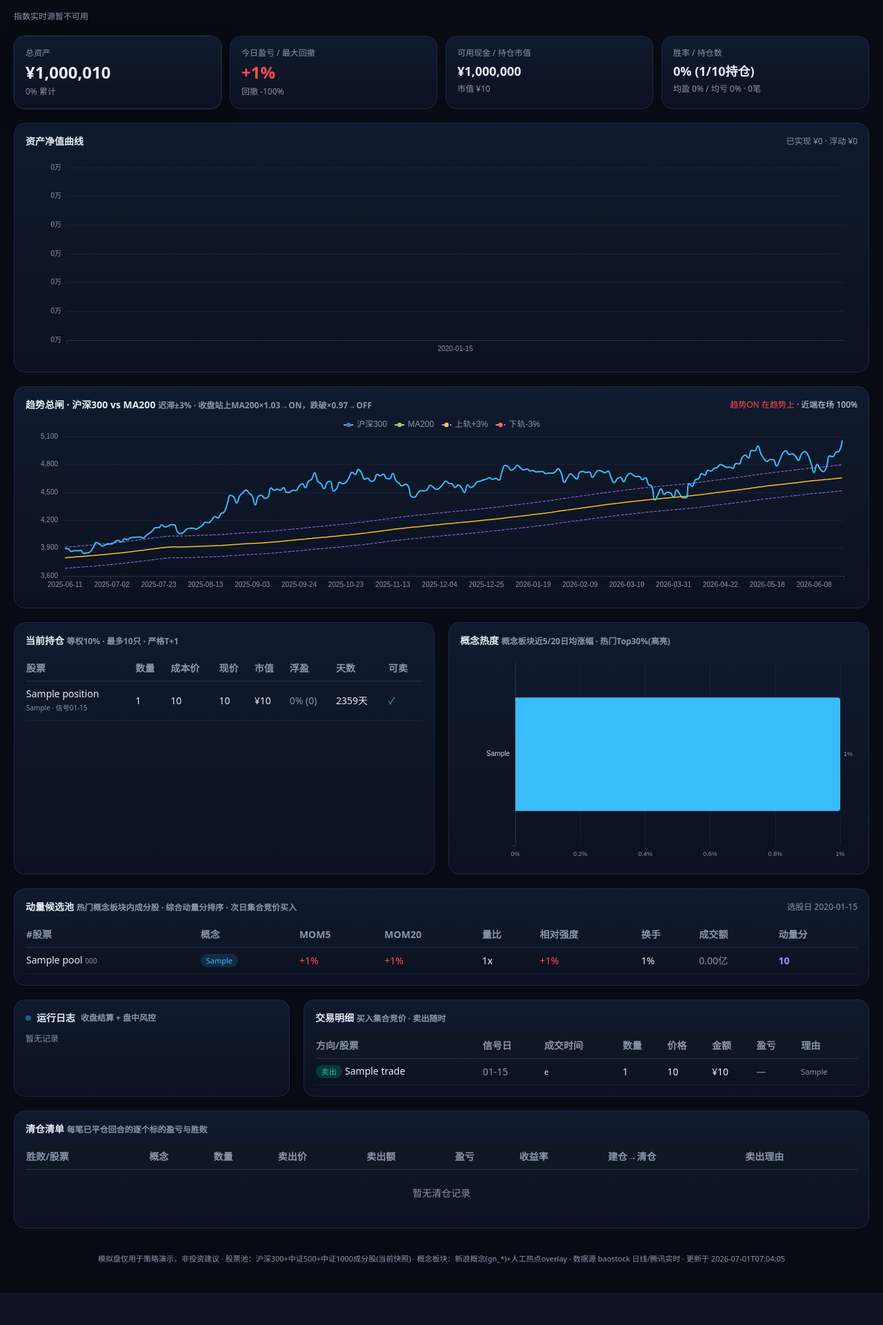
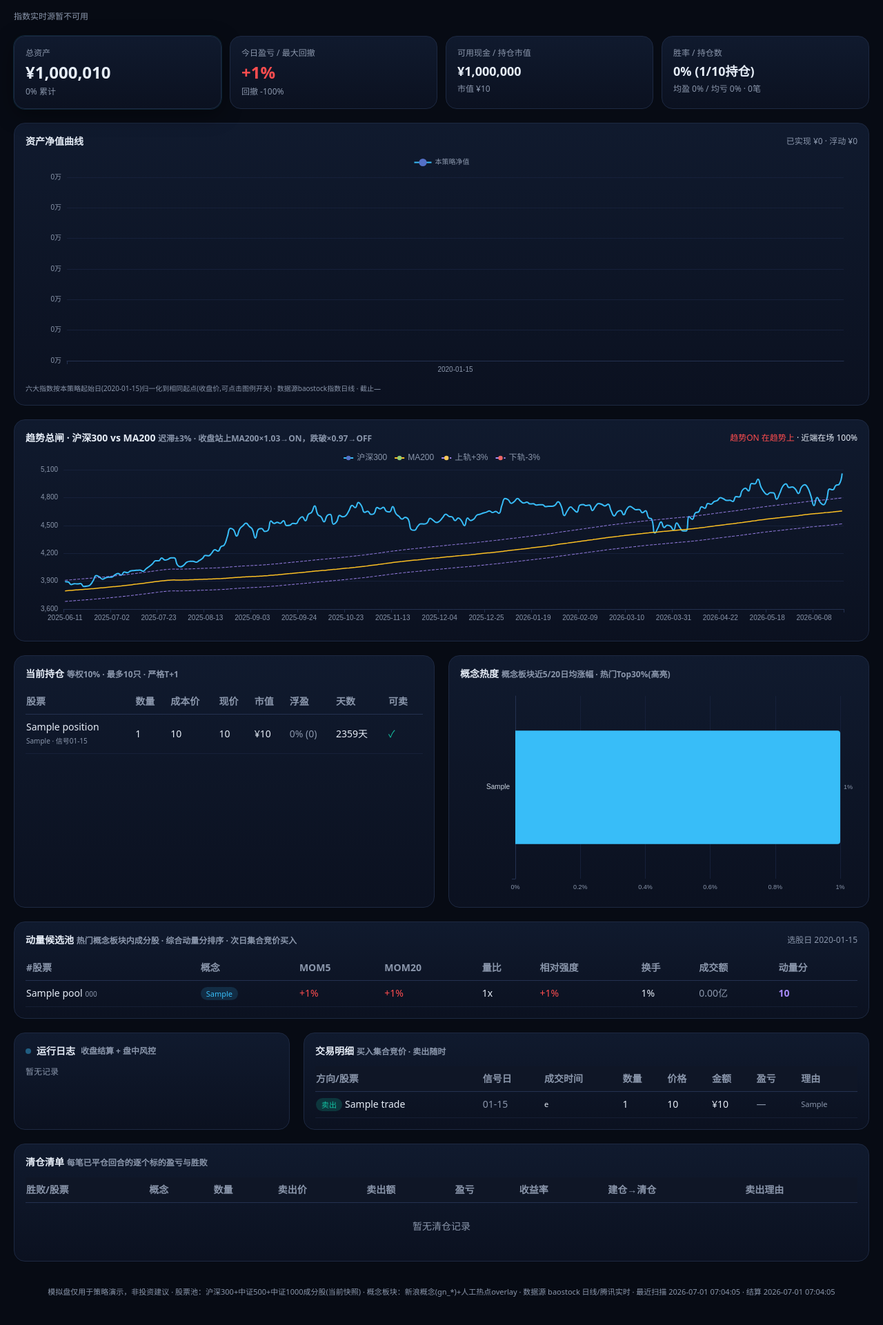
Before and after one commit to isabella-ferrari-ai/momentum-sim, a Flask app: page / in a window 1280 px wide. Shown: the part 80-2001 px from the top of the page at 69% size. Before the commit the page ends 1954 px from the top, so only its background shows below. Run offline with Flask 2, Linux system fonts and the light colour scheme; data comes from the database, SQL or seed files in the repository; tables that the repository leaves empty hold one stand-in row (values such as "Sample post"); data that the repository does not hold is empty; some libraries are stand-ins or nearby versions.

Commit message:
feat(净值): 净值曲线叠加同期六大股指归一化对比线
- data_fetcher: BENCH_INDICES(上证/沪深300/中证500/中证1000/科创50/创业板指)
  + fetch_bench_history/refresh_bench_history(baostock日线收盘,不复权;科创50 baostock空
  回退新浪指数日线) + CLI bench;写 data/index_history.json
- scheduler.settle_close: 每日收盘后刷新 index_history.json(自管bs_session)
- app: /api/bench 读快照
- 前端 loadEquity: 6指数按净值起始日(=起始资金)归一到相同起点,ffill缺失日不编造,
  可点击图例开关;标注口径(收盘价,归一化)+数据源+数据截止日

Co-Authored-By: Claude Opus 4.8 <noreply@anthropic.com>

```diff
--- a/app.py
+++ b/app.py
@@ -56,6 +56,9 @@ def api_overview():
     for e in curve:
         peak = max(peak, e["total_equity"])
         mdd = min(mdd, e["total_equity"] / peak - 1)
+    _scan = db.get_scan_log(1)
+    last_scan = _scan[0]["ts"] if _scan else None
+    last_scan_msg = _scan[0].get("message") if _scan else None
     return jsonify({
         "db": which,
         "cash": round(acct["cash"], 2),
@@ -74,6 +77,8 @@ def api_overview():
         "avg_loss_pct": round(avg_loss, 2),
         "max_drawdown": round(mdd * 100, 2),
         "updated_at": acct.get("updated_at"),
+        "last_scan": last_scan,
+        "last_scan_msg": last_scan_msg,
         "trend": db.get_meta("trend"),
     })
 
@@ -82,6 +87,18 @@ def api_overview():
 def api_equity():
     _select_db()
     return jsonify(db.get_equity_curve())
+
+
+@app.route("/api/bench")
+def api_bench():
+    """净值曲线的六大指数同期对比数据（真实收盘价，前端按净值起始日归一化叠加）。
+    由调度器每日收盘后刷新到 data/index_history.json；与 live/backtest 无关。"""
+    import json as _json
+    path = os.path.join(BASE_DIR, "data", "index_history.json")
+    if not os.path.exists(path):
+        return jsonify({"indices": {}, "source": "", "updated": ""})
+    with open(path, encoding="utf-8") as f:
+        return jsonify(_json.load(f))
 
 
 @app.route("/api/positions")
--- a/data_fetcher.py
+++ b/data_fetcher.py
@@ -41,6 +41,18 @@ INDEX_BASKET = [
     ("sh000852", "中证1000", "sh.000852"),
     ("sh000688", "科创50", "sh.000688"),
 ]
+
+# 净值曲线对比用：振威指定的六大宽基指数（展示名 -> baostock 代码）
+# baostock 无科创50(sh.000688)指数日线(返回空)，回退新浪指数日线(akshare stock_zh_index_daily)。
+BENCH_INDICES = [
+    ("上证指数", "sh.000001"),
+    ("沪深300", "sh.000300"),
+    ("中证500", "sh.000905"),
+    ("中证1000", "sh.000852"),
+    ("科创50", "sh.000688"),
+    ("创业板指", "sz.399006"),
+]
+BENCH_HISTORY_PATH = os.path.join(BASE_DIR, "data", "index_history.json")
 
 # baostock 日线字段
 K_FIELDS = "date,code,open,high,low,close,preclose,volume,amount,turn,tradestatus,pctChg,isST"
@@ -121,6 +133,68 @@ def get_trade_dates(start, end):
     if df.empty:
         return []
     return df[df["is_trading_day"] == "1"]["calendar_date"].tolist()
+
+
+def _ak_index_daily(symbol, start, end):
+    """新浪指数日线回退（baostock 无该指数日线时，如 科创50）。symbol 如 sh000688。
+    数据源：akshare stock_zh_index_daily（新浪），真实收盘价。"""
+    import akshare as ak
+    k = ak.stock_zh_index_daily(symbol=symbol)
+    k["date"] = k["date"].astype(str)
+    k = k[(k["date"] >= start) & (k["date"] <= end)]
+    return [{"date": str(r["date"]), "close": float(r["close"])}
+            for _, r in k.iterrows() if pd.notna(r["close"])]
+
+
+def fetch_bench_history(start, end):
+    """拉六大宽基指数日线收盘价（需已在 bs_session 内）。
+    返回 (indices, sources)：indices={展示名:[{date,close}]}, sources={展示名:'baostock'|'sina'}。
+    数据诚实：全部真实收盘价(不复权)；baostock 为主，返回空则回退新浪(akshare)，
+    仍失败则该指数留空不编造。"""
+    out, srcs = {}, {}
+    for nm, code in BENCH_INDICES:
+        rows = []
+        try:
+            df = get_index(start, end, code=code)
+            if df is not None and not df.empty:
+                rows = [{"date": str(r["date"]), "close": float(r["close"])}
+                        for _, r in df.iterrows() if pd.notna(r["close"])]
+                if rows:
+                    srcs[nm] = "baostock"
+        except Exception as e:
+            print("[bench] baostock", nm, "err", e)
+        if not rows:  # baostock 空(科创50) -> 新浪指数日线回退
+            try:
+                rows = _ak_index_daily(code.replace(".", ""), start, end)
+                if rows:
+                    srcs[nm] = "sina"
+            except Exception as e:
+                print("[bench] sina", nm, "err", e)
+        if rows:
+            out[nm] = rows
+    return out, srcs
+
+
+def refresh_bench_history(start, end, td=None, path=None):
+    """拉六大指数日线并写 index_history.json（自管 bs_session；供调度器/CLI 调用）。
+    返回 (指数数量, 数据截止日)。前端读该文件把指数按净值起始日归一化叠加到净值曲线。"""
+    path = path or BENCH_HISTORY_PATH
+    with bs_session():
+        indices, srcs = fetch_bench_history(start, end)
+    last = ""
+    for rows in indices.values():
+        if rows:
+            last = max(last, rows[-1]["date"])
+    sina = [nm for nm, s in srcs.items() if s == "sina"]
+    source = "baostock 指数日线收盘价(不复权)"
+    if sina:
+        source += "；" + "/".join(sina) + " 用新浪指数日线"
+    payload = {"updated": last or (td or ""), "source": source,
+               "sources": srcs, "indices": indices}
+    os.makedirs(os.path.dirname(path), exist_ok=True)
+    with open(path, "w", encoding="utf-8") as f:
+        json.dump(payload, f, ensure_ascii=False)
+    return len(indices), last
 
 
 def get_all_basics():
@@ -809,6 +883,11 @@ if __name__ == "__main__":
         uni = set(universe_codes())
         n, source = refresh_concept_map(d, only_codes=uni or None)
         print(f"[concept] {n} 只股票概念映射已缓存 源={source or '无(全失败)'} (date={concept_map_date()})")
+    elif len(sys.argv) >= 2 and sys.argv[1] == "bench":
+        s = sys.argv[2] if len(sys.argv) > 2 else "2026-06-22"
+        e = sys.argv[3] if len(sys.argv) > 3 else pd.Timestamp("now").strftime("%Y-%m-%d")
+        n, last = refresh_bench_history(s, e)
+        print(f"[bench] {n} 只指数日线已写入 {BENCH_HISTORY_PATH} (截止 {last})")
     else:
         with bs_session():
             print("trade dates sample:", get_trade_dates("2026-06-01", "2026-06-22"))
--- a/templates/index.html
+++ b/templates/index.html
@@ -98,7 +98,8 @@ tailwind.config = {
       <h2 class="font-semibold text-sm">资产净值曲线</h2>
       <div class="text-xs text-muted">已实现 <span id="realized" class="num">—</span> · 浮动 <span id="floating" class="num">—</span></div>
     </div>
-    <div id="equity-chart" style="height:300px"></div>
+    <div id="equity-chart" style="height:330px"></div>
+    <div id="equity-cap" class="text-[10px] text-muted mt-1 leading-snug"></div>
   </section>
 
   <!-- Trend gate: 沪深300 + MA200 迟滞带 -->
@@ -205,7 +206,7 @@ tailwind.config = {
   </section>
 
   <footer class="text-center text-muted text-[11px] py-4">
-    模拟盘仅用于策略演示，非投资建议 · 股票池：沪深300+中证500+中证1000成分股(当前快照) · 概念板块：新浪概念(gn_*)+人工热点overlay · 数据源 baostock 日线/腾讯实时 · 更新于 <span id="updated">—</span>
+    模拟盘仅用于策略演示，非投资建议 · 股票池：沪深300+中证500+中证1000成分股(当前快照) · 概念板块：新浪概念(gn_*)+人工热点overlay · 数据源 baostock 日线/腾讯实时 · 最近扫描 <span id="updated">—</span> · 结算 <span id="settled">—</span>
   </footer>
 </div>
 
@@ -237,7 +238,8 @@ async function loadOverview(){
   document.getElementById('kpi-wl').textContent='均盈 '+sign(d.avg_win_pct)+d.avg_win_pct+'% / 均亏 '+d.avg_loss_pct+'% · '+d.trade_count+'笔';
   const rz=document.getElementById('realized'); rz.textContent='¥'+fmt(d.realized_pnl); rz.className='num '+colorCls(d.realized_pnl);
   const fl=document.getElementById('floating'); fl.textContent='¥'+fmt(d.floating_pnl); fl.className='num '+colorCls(d.floating_pnl);
-  document.getElementById('updated').textContent=d.updated_at||'—';
+  document.getElementById('updated').textContent=(d.last_scan||d.updated_at||'—').replace('T',' ');
+  const settledEl=document.getElementById('settled'); if(settledEl) settledEl.textContent=(d.updated_at||'—').replace('T',' ');
   const tb=document.getElementById('trend-badge');
   if(d.trend){
     const on=d.trend.on;
@@ -247,24 +249,55 @@ async function loadOverview(){
   } else { tb.textContent='趋势 —'; }
 }
 
+// 六大指数按净值起始日归一化到相同起点（收盘价），叠加到净值曲线做同期对比
+const BENCH_ORDER=['上证指数','沪深300','中证500','中证1000','科创50','创业板指'];
+const BENCH_COLORS={'上证指数':'#f59e0b','沪深300':'#ef4444','中证500':'#a78bfa','中证1000':'#22c55e','科创50':'#ec4899','创业板指':'#2dd4bf'};
 async function loadEquity(){
   const data = await j('/api/equity');
   const dates = data.map(x=>x.trade_date);
   const eq = data.map(x=>x.total_equity);
   const initWan = (INIT_CAP/1e4).toFixed(0);
+  const baseEq = eq.length ? eq[0] : INIT_CAP;
+  let bench={indices:{},source:'',updated:''};
+  try{ bench = await fetch('/api/bench').then(r=>r.json()); }catch(e){}
+  const idx = bench.indices||{};
+  const dset = new Set(dates);
+  // 归一化：把指数序列 rebase 到净值起始日(=起始资金)，缺失交易日 ffill，不编造
+  function rebase(arr){
+    const inR = arr.filter(p=>dset.has(p.date));
+    const src = inR.length ? inR : arr;
+    if(!src.length) return null;
+    const b = src[0].close; if(!b) return null;
+    const m={}; src.forEach(p=>{ m[p.date]=p.close; });
+    let last=null;
+    return dates.map(dt=>{ if(m[dt]!=null) last=m[dt]; return last!=null ? +(baseEq*last/b).toFixed(2) : null; });
+  }
+  const STRAT='本策略净值';
+  const series=[{name:STRAT,type:'line',data:eq,smooth:true,symbol:'none',z:5,
+    lineStyle:{color:'#38bdf8',width:2.5},
+    areaStyle:{color:new echarts.graphic.LinearGradient(0,0,0,1,[{offset:0,color:'rgba(56,189,248,.30)'},{offset:1,color:'rgba(56,189,248,0)'}])},
+    markLine:{silent:true,symbol:'none',lineStyle:{color:'#8a96ab',type:'dashed'},
+      data:[{yAxis:INIT_CAP,label:{formatter:'初始'+initWan+'万',color:'#8a96ab',fontSize:10}}]}}];
+  const legendNames=[STRAT];
+  BENCH_ORDER.forEach(nm=>{
+    if(!idx[nm]) return;
+    const d=rebase(idx[nm]); if(!d) return;
+    series.push({name:nm,type:'line',data:d,smooth:true,symbol:'none',connectNulls:true,z:2,
+      lineStyle:{color:BENCH_COLORS[nm],width:1,opacity:.8}});
+    legendNames.push(nm);
+  });
   equityChart.setOption({
     tooltip:{trigger:'axis',backgroundColor:'#0f1626',borderColor:'#243150',textStyle:{color:'#e6edf7'},
-      formatter:p=>{const x=p[0];return x.axisValue+'<br/>总资产 ¥'+fmt(x.data);}},
-    grid:{left:60,right:20,top:20,bottom:30},
+      valueFormatter:v=>v==null?'—':'¥'+fmt(v)},
+    legend:{top:0,type:'scroll',textStyle:{color:'#8a96ab',fontSize:10},inactiveColor:'#3a475f',data:legendNames},
+    grid:{left:60,right:20,top:34,bottom:30},
     xAxis:{type:'category',data:dates,axisLine:{lineStyle:{color:'#243150'}},axisLabel:{color:'#8a96ab',fontSize:10}},
     yAxis:{type:'value',scale:true,axisLabel:{color:'#8a96ab',fontSize:10,formatter:v=>(v/1e4).toFixed(0)+'万'},
       splitLine:{lineStyle:{color:'#16203a'}}},
-    series:[{type:'line',data:eq,smooth:true,symbol:'none',
-      lineStyle:{color:'#38bdf8',width:2.5},
-      areaStyle:{color:new echarts.graphic.LinearGradient(0,0,0,1,[{offset:0,color:'rgba(56,189,248,.35)'},{offset:1,color:'rgba(56,189,248,0)'}])},
-      markLine:{silent:true,symbol:'none',lineStyle:{color:'#8a96ab',type:'dashed'},
-        data:[{yAxis:INIT_CAP,label:{formatter:'初始'+initWan+'万',color:'#8a96ab',fontSize:10}}]}}]
-  });
+    series
+  }, true);
+  const cap=document.getElementById('equity-cap');
+  if(cap) cap.textContent='六大指数按本策略起始日('+(dates[0]||'—')+')归一化到相同起点(收盘价,可点击图例开关) · 数据源'+(bench.source||'baostock指数日线')+' · 截止'+(bench.updated||'—');
 }
 
 async function loadPositions(){
```
Also changed, not shown: scheduler.py (+9 -0 lines), 1 other file.
